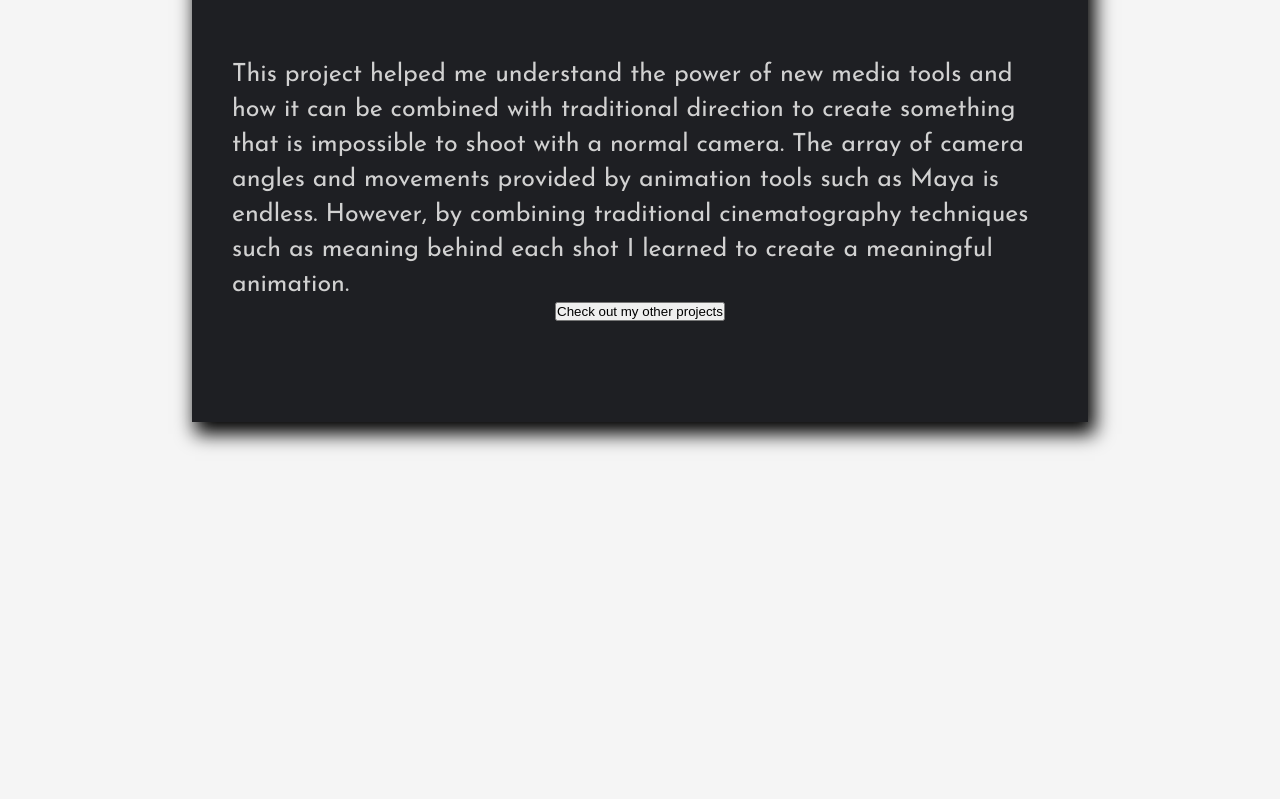
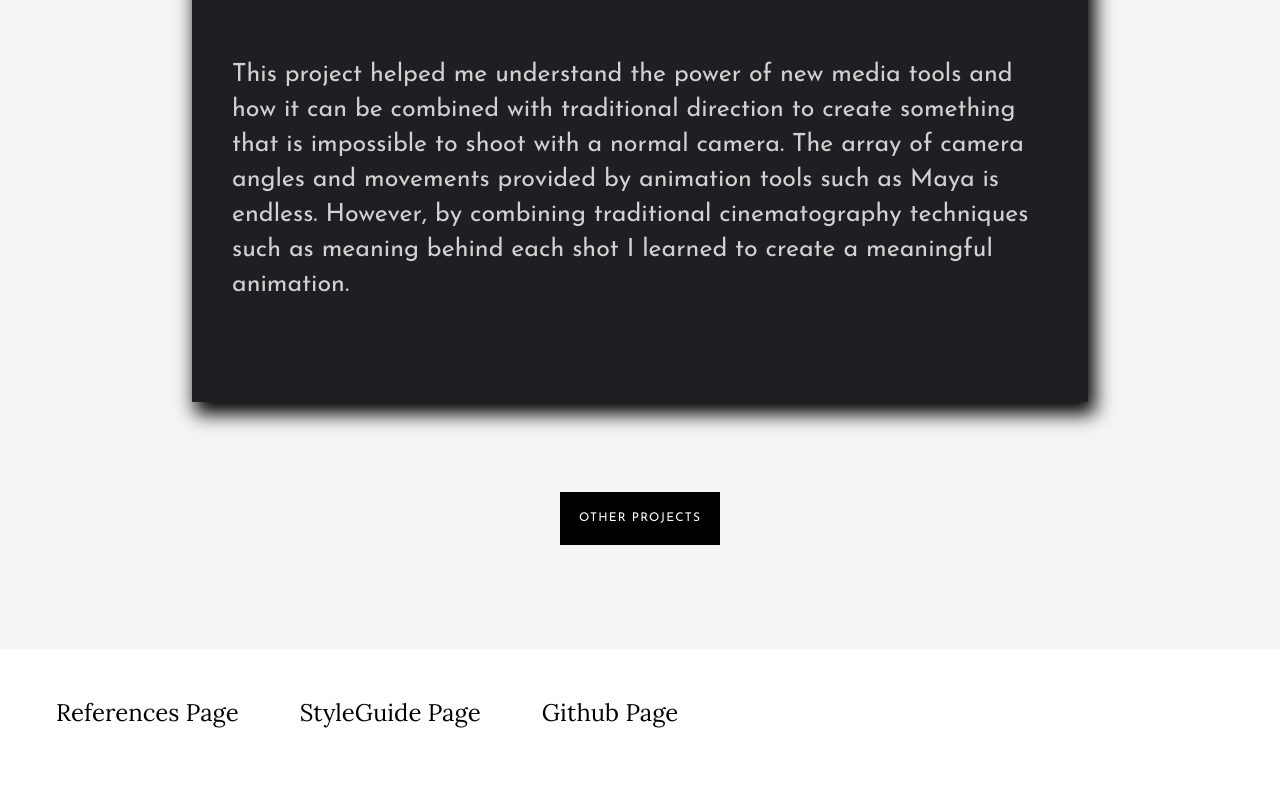
Before and after one commit to 020789/A3-Portfolio, a plain HTML site: page Dust.html in a window 1280 px wide. Shown: the part 10365-11164 px from the top of the page. Before the commit the page ends 10837 px from the top, so only its background shows below. Drawn offline with nearby package versions, Linux system fonts and the light colour scheme; files whose address does not match are found by name.

Commit message:
Added footer in all pages
Added new button to all pages
Added closing html and body tag to all pages

```diff
--- a/Dust.html
+++ b/Dust.html
@@ -3,7 +3,7 @@
 <head>
 	<meta charset="UTF-8">
 	<title>Process Analysis 2</title>
-	<link rel="stylesheet" href="styles.css">
+	<link rel="stylesheet" href="css/main.css">
 	<meta name="viewport" content="width=device-width, initial-scale=1">
 	<script src="https://kit.fontawesome.com/a076d05399.js"></script>
 </head>
@@ -301,13 +301,24 @@ dots[slideIndex-1].className += " active";
       combining traditional cinematography techniques such as meaning behind
       each shot I learned to create a meaningful animation.
     </p>
-		<a href="index.html"><button class="ButtonNav" title="Go Home">Check out my other projects</button></a>
-
-
 </div>
 </div>
 </div>
+<div class="buttons">
+	<div class="container">
+			<a href="index.html" class="btn effect01" target="_blank"><span>Other Projects</span></a>
+	</div>
+</div>
 
+<div class="References">
+
+	<div class="content floatup">
+
+		<a href="Citation.html"><button class="buttonStyle" type="button" name="Citation Button">References Page</button></a>
+		<a href="StyleGuide.html"><button class="buttonStyle" type="button" name="StyleGuide Button">StyleGuide Page</button></a>
+		<a href="https://github.com/020789/A3-Portfolio"><button class="buttonStyle" type="button" name="Github Button">Github Page</button></a>
+	</div>
+</div>
 <script>
 //Get the button
 var mybutton = document.getElementById("myBtn");
@@ -331,3 +342,4 @@ function topFunction() {
 </script>
 
 </body>
+</html>
```
Also changed, not shown: About.html (+2 -1 lines), Bread.html (+16 -3 lines), Citation.html (+7 -2 lines), ContactMe.html (+11 -10 lines), Gallery.html (+7 -2 lines), StyleGuide.html (+3 -2 lines), index.html (+2 -2 lines), testing.html (+2 -1 lines), css/main.css (renamed from styles.css), 1 other file.
